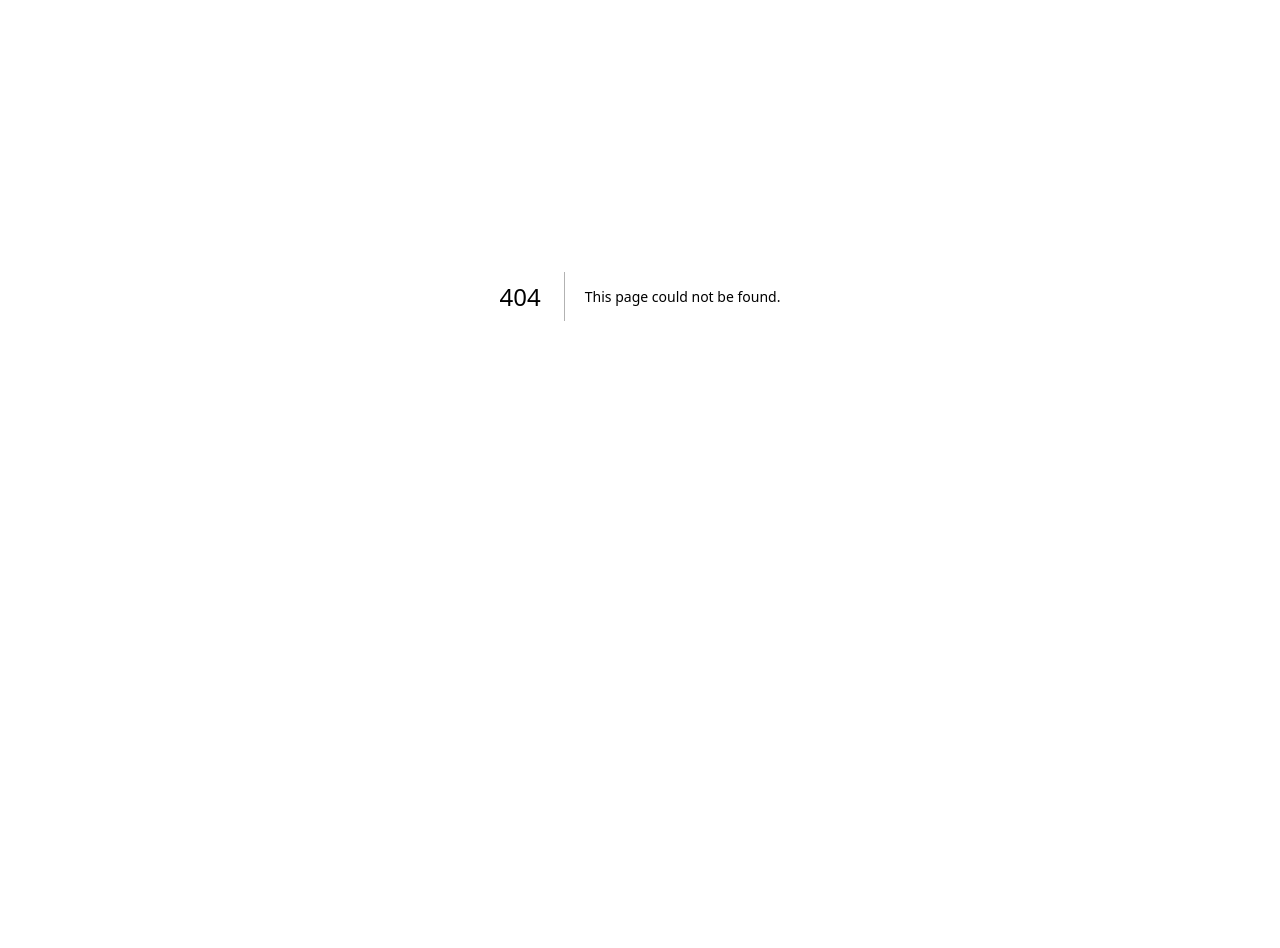
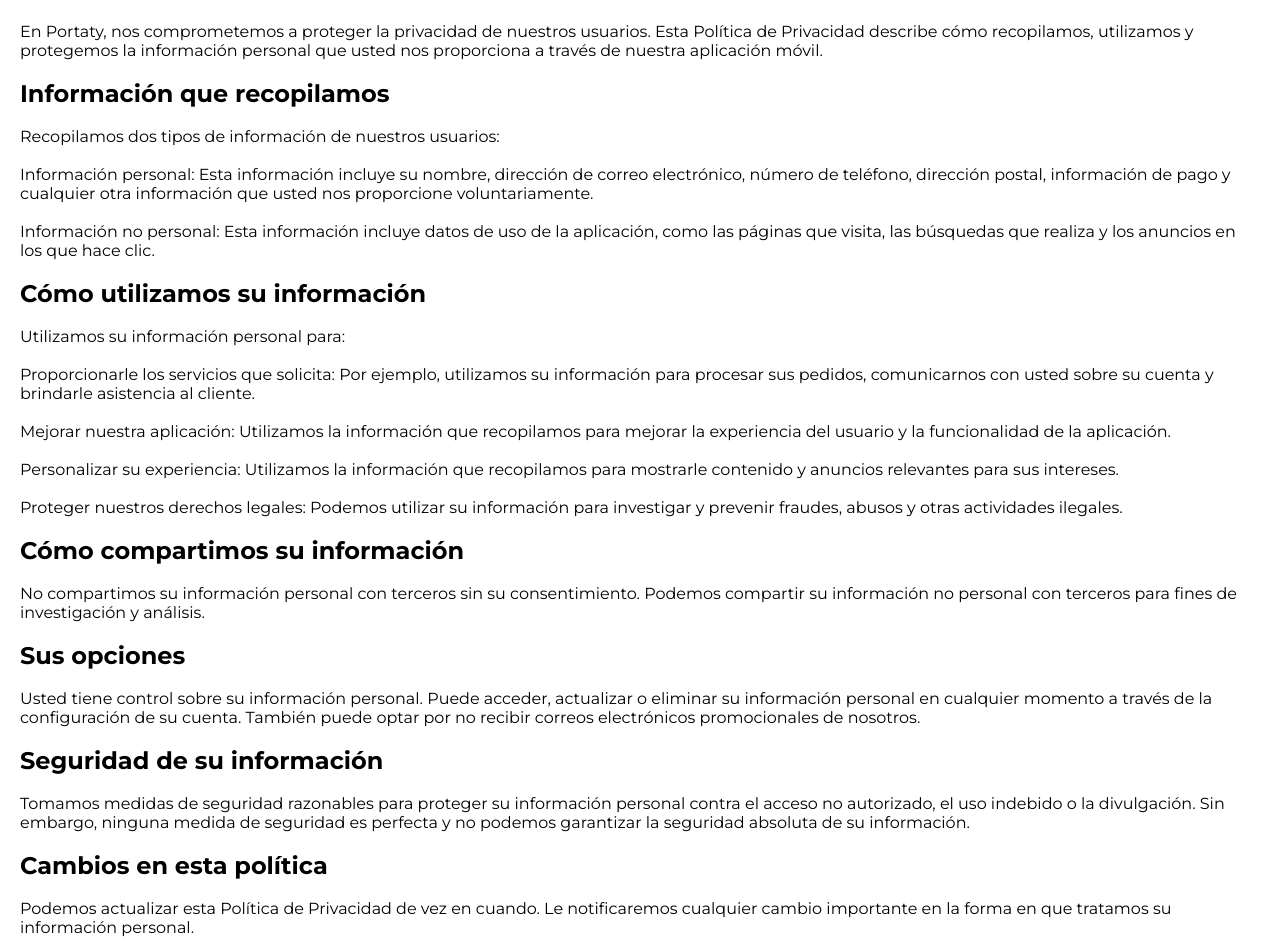
Before and after one commit to Portaty/portaty-web, a Next.js app: page /politicas in a window 1280 px wide. Before the commit this address had no page. Shown: the part 104-1052 px from the top of the page. Before the commit the page ends 800 px from the top, so only its background shows below. Built offline with nearby package versions, Linux system fonts and the light colour scheme.

Commit message:
Politicas

```diff
--- a/src/components/Footer.jsx
+++ b/src/components/Footer.jsx
@@ -50,7 +50,7 @@
             <h2>{legal.title}</h2>
             <div className={styles.legalContent}>
               {legal.pages.map((item) => (
-                <Link href={`${item.link}`} key={item.id}>
+                <Link href={`${item.link}`} key={item.id} target="_blank">
                   {item.title}
                 </Link>
               ))}
--- a/src/constants/index.js
+++ b/src/constants/index.js
@@ -254,7 +254,7 @@
       {
         id: "pages-2",
         title: "Política de privacidad",
-        link: "/",
+        link: "/politicas",
       },
       {
         id: "pages-3",
--- /dev/null
+++ b/src/pages/politicas.jsx
@@ -0,0 +1,110 @@
+import React from "react";
+
+const Politicas = () => {
+  return (
+    <div
+      style={{
+        padding: 20,
+      }}
+    >
+      <h1>Políticas de Privacidad de Portaty</h1>
+      <br />
+
+      <h2>Introducción</h2>
+      <br />
+
+      <p>
+        En Portaty, nos comprometemos a proteger la privacidad de nuestros
+        usuarios. Esta Política de Privacidad describe cómo recopilamos,
+        utilizamos y protegemos la información personal que usted nos
+        proporciona a través de nuestra aplicación móvil.
+      </p>
+      <br />
+
+      <h2>Información que recopilamos</h2>
+      <br />
+
+      <p>
+        Recopilamos dos tipos de información de nuestros usuarios:
+        <br />
+        <br />
+        Información personal: Esta información incluye su nombre, dirección de
+        correo electrónico, número de teléfono, dirección postal, información de
+        pago y cualquier otra información que usted nos proporcione
+        voluntariamente.
+        <br />
+        <br />
+        Información no personal: Esta información incluye datos de uso de la
+        aplicación, como las páginas que visita, las búsquedas que realiza y los
+        anuncios en los que hace clic.
+      </p>
+      <br />
+      <h2>Cómo utilizamos su información</h2>
+      <br />
+      <p>
+        Utilizamos su información personal para:
+        <br />
+        <br />
+        Proporcionarle los servicios que solicita: Por ejemplo, utilizamos su
+        información para procesar sus pedidos, comunicarnos con usted sobre su
+        cuenta y brindarle asistencia al cliente.
+        <br />
+        <br />
+        Mejorar nuestra aplicación: Utilizamos la información que recopilamos
+        para mejorar la experiencia del usuario y la funcionalidad de la
+        aplicación.
+        <br />
+        <br />
+        Personalizar su experiencia: Utilizamos la información que recopilamos
+        para mostrarle contenido y anuncios relevantes para sus intereses.
+        <br />
+        <br />
+        Proteger nuestros derechos legales: Podemos utilizar su información para
+        investigar y prevenir fraudes, abusos y otras actividades ilegales.
+      </p>
+      <br />
+      <h2>Cómo compartimos su información</h2>
+      <br />
+      <p>
+        No compartimos su información personal con terceros sin su
+        consentimiento. Podemos compartir su información no personal con
+        terceros para fines de investigación y análisis.
+      </p>
+      <br />
+      <h2>Sus opciones</h2>
+      <br />
+      <p>
+        Usted tiene control sobre su información personal. Puede acceder,
+        actualizar o eliminar su información personal en cualquier momento a
+        través de la configuración de su cuenta. También puede optar por no
+        recibir correos electrónicos promocionales de nosotros.
+      </p>
+      <br />
+      <h2>Seguridad de su información</h2>
+      <br />
+      <p>
+        Tomamos medidas de seguridad razonables para proteger su información
+        personal contra el acceso no autorizado, el uso indebido o la
+        divulgación. Sin embargo, ninguna medida de seguridad es perfecta y no
+        podemos garantizar la seguridad absoluta de su información.
+      </p>
+      <br />
+      <h2>Cambios en esta política</h2>
+      <br />
+      <p>
+        Podemos actualizar esta Política de Privacidad de vez en cuando. Le
+        notificaremos cualquier cambio importante en la forma en que tratamos su
+        información personal.
+      </p>
+      <br />
+      <h2>Contacto</h2>
+      <br />
+      <p>
+        Si tiene alguna pregunta sobre esta Política de Privacidad, puede
+        contactarnos a través de la aplicación o por correo electrónico.
+      </p>
+    </div>
+  );
+};
+
+export default Politicas;
```
